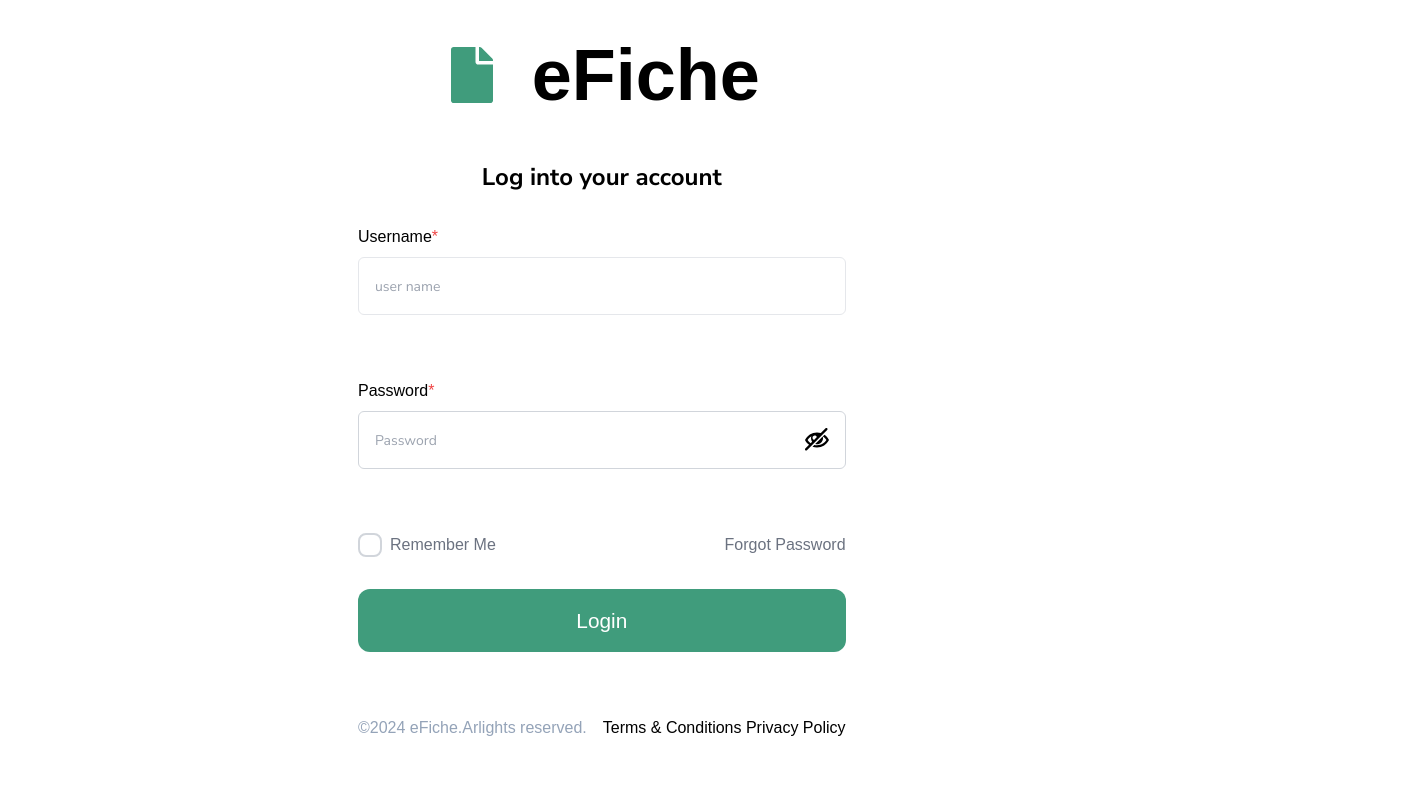
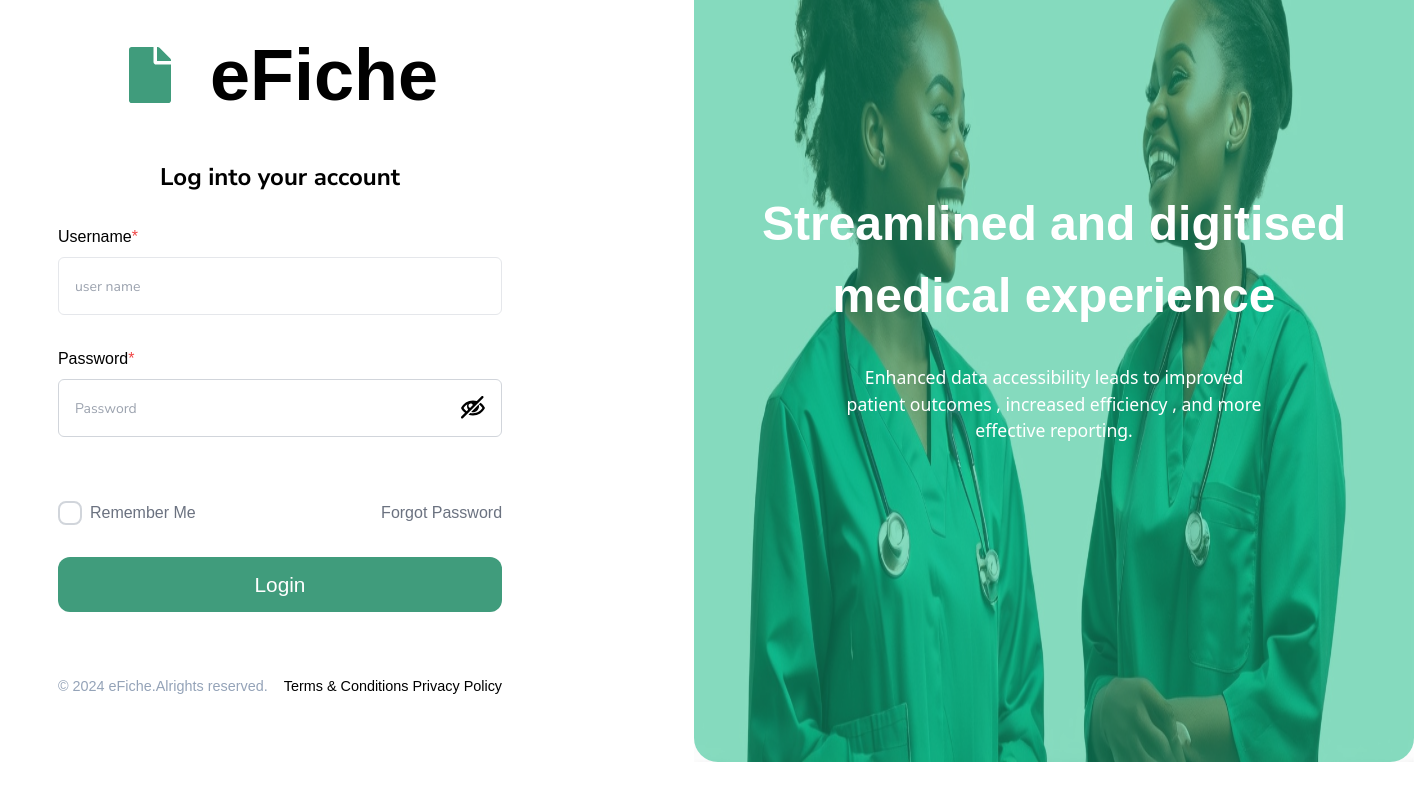
Before and after one commit to fadgadahababashirdev/eficheInterview, a React (Vite) app: page / in a window 1280 px wide. Shown: the part 194-994 px from the top of the page, 1414 px wide, since content can reach past the window. Built offline with nearby package versions, Linux system fonts and the light colour scheme.

Commit message:
form image

```diff
--- a/src/forms/Login.jsx
+++ b/src/forms/Login.jsx
@@ -6,9 +6,9 @@ import { CornerDownLeft, FileText } from 'lucide-react';
 
 const Login = () => {
   return (
-    <div className="w-full   py-[4rem]">
+    <div className="w-full   py-[4rem] ">
       {/* div containing image and the form */}
-      <div className="flex min-w-full justify-center ">
+      <div className="flex min-w-full justify-center">
         {/* form div  */}
         <div className="">
           {/* icon down */}
@@ -46,10 +46,13 @@ const Login = () => {
             />
           </div>
           {/* password */}
-          <div className="my-[4rem] ">
-           <label htmlFor="password"> <h1 className="font-medium font-lg">
+          <div className="my-[2rem] ">
+            <label htmlFor="password">
+              {' '}
+              <h1 className="font-medium font-lg">
                 Password<span className="text-red-500">*</span>
-            </h1></label>
+              </h1>
+            </label>
             <div
               className="group flex justify-between w-full p-4 rounded-md mt-2
                 border border-gray-300 transition-all duration-200
@@ -67,46 +70,57 @@ const Login = () => {
             </div>
           </div>
           {/* remember me and forgor password container */}
-          <div className="flex justify-between my-[2rem]">
+          <div className="flex justify-between mt-[4rem]">
             <div className="flex gap-2">
-              {/* checkbox */}
-
-                {' '}
+              {/* checkbox */}{' '}
               <input
                 type="checkbox"
                 className="w-6 h-6 border-2 border-gray-300 rounded-lg appearance-none checked:bg-blue-500 checked:border-blue-500 "
                 id="rememberme"
               />
-
               {/* remember me  */}
-              <label htmlFor="rememberme">   <span
-                className="text-gray-500 font-medium cursor-pointer"
-
-              >
+              <label htmlFor="rememberme">
+                {' '}
+                <span className="text-gray-500 font-medium cursor-pointer">
                   Remember Me
-              </span>   </label>
+                </span>{' '}
+              </label>
             </div>
             {/* forgot password */}
             <span className="font-medium text-gray-500">Forgot Password </span>
           </div>
           {/* Login */}
-          <div>
-            <button className="w-full text-center  p-4 bg-[#409C7C] rounded-xl text-white font-medium text-[1.3rem]">
+          <div className="my-[2rem]">
+            <button className="w-full text-center  p-3 bg-[#409C7C] rounded-xl text-white font-medium text-[1.3rem]">
               Login
             </button>
           </div>
           {/* copy rights */}
-          <div className="flex gap-4 my-[4rem]">
+          <div className="flex gap-4 my-[4rem] text-[.9rem]">
             {' '}
             <span className="text-slate-400 ">
               {' '}
-              &copy;2024 eFiche.Arlights reserved.{' '}
+              &copy; 2024 eFiche.Alrights reserved.{' '}
             </span>
             <span>Terms & Conditions Privacy Policy</span>
           </div>
         </div>
+
+        <div className="w-[45rem]  bg-green-400 mr-[-12rem] ml-[12rem] rounded-2xl relative">
+          <img src="../image.png" alt="" className="h-full" />
+          <div className="absolute z-20 w-full h-full bg-emerald-500 opacity-50 top-0 rounded-3xl flex justify-center items-center">
+
+          </div>
+          <div className='top-0 absolute z-30 w-full h-full flex justify-center items-center'>
+            <div className='px-[.5rem]'>
+              <h1 className='text-[3rem] text-center text-white font-semibold '>Streamlined and digitised <br/> medical experience</h1>
+              <p className='text-center text-[1.1rem] text-white mt-[2rem] font-sans'>Enhanced data accessibility leads to improved <br/>patient outcomes , increased efficiency , and more <br/>effective reporting.</p>
+            </div>
+          </div>
+        </div>
+
         {/* image with texts dev */}
-        <div>hello world</div>
+        {/* <div></div> */}
         {/*image div*/}
       </div>
     </div>
```
Also changed, not shown: public/image.png (added). Lines whose indentation alone changed are shown as unchanged.
